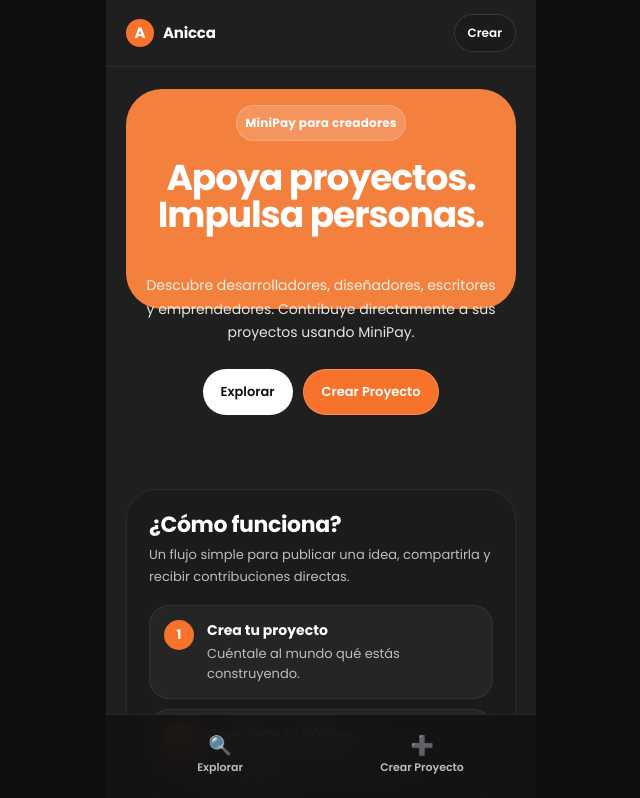
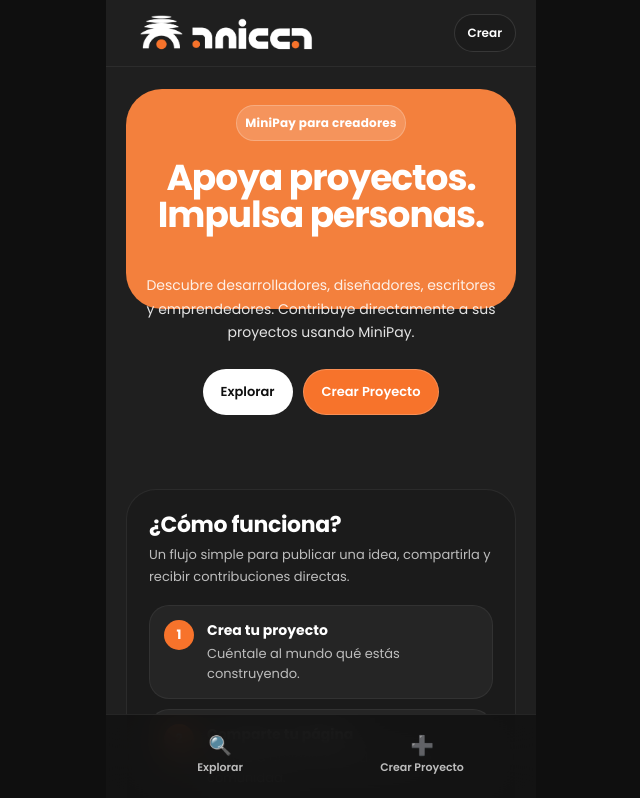
Before and after one commit to dfv0624/anicca, a Next.js app: page / in a window 1280 px wide. Shown: the top 798 px of the page, without its empty margins (319-959 px from the left). Built offline with nearby package versions, Linux system fonts and the light colour scheme.

Commit message:
Cambio Logo

```diff
--- a/app/globals.css
+++ b/app/globals.css
@@ -65,21 +65,14 @@
 .brand-mark {
   display: flex;
   align-items: center;
-  gap: 9px;
-  font-size: 15px;
-  font-weight: 700;
-  letter-spacing: -0.2px;
+  min-height: 36px;
 }
 
-.brand-symbol {
-  display: grid;
-  width: 28px;
-  height: 28px;
-  place-items: center;
-  border-radius: 50%;
-  background: var(--orange);
-  color: var(--white);
-  font-size: 15px;
+.brand-logo {
+  display: block;
+  width: auto;
+  height: 36px;
+  object-fit: contain;
 }
 
 .top-action {
--- a/app/layout.tsx
+++ b/app/layout.tsx
@@ -11,6 +11,9 @@
 export const metadata: Metadata = {
   title: "Anicca",
   description: "MiniPay para creadores, proyectos y contribuciones directas.",
+  icons: {
+    icon: "/favicon.png",
+  },
 };
 
 export default function RootLayout({
--- a/app/page.tsx
+++ b/app/page.tsx
@@ -1,5 +1,6 @@
 "use client";
 
+import Image from "next/image";
 import { FormEvent, MouseEvent, useMemo, useState } from "react";
 
 type Campaign = {
@@ -191,8 +192,14 @@
       <div className="app-shell">
         <header className="top-bar">
           <div className="brand-mark">
-            <div className="brand-symbol">A</div>
-            <span>Anicca</span>
+            <Image
+              className="brand-logo"
+              src="/LOGO.png"
+              alt="Anicca"
+              width={118}
+              height={36}
+              priority
+            />
           </div>
           <button className="top-action" onClick={() => setIsCreatorModalOpen(true)}>
             Crear
```
Also changed, not shown: public/LOGO.png (added), public/favicon.png (added).
